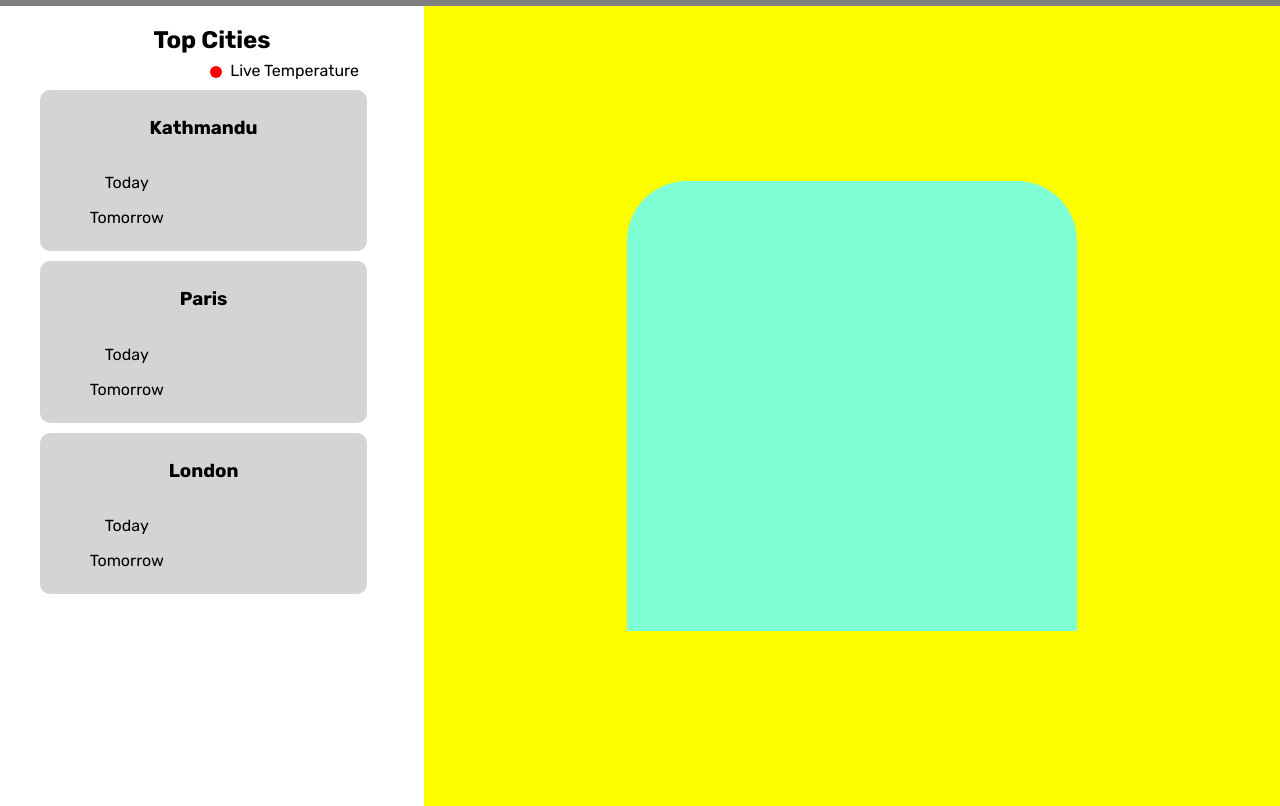
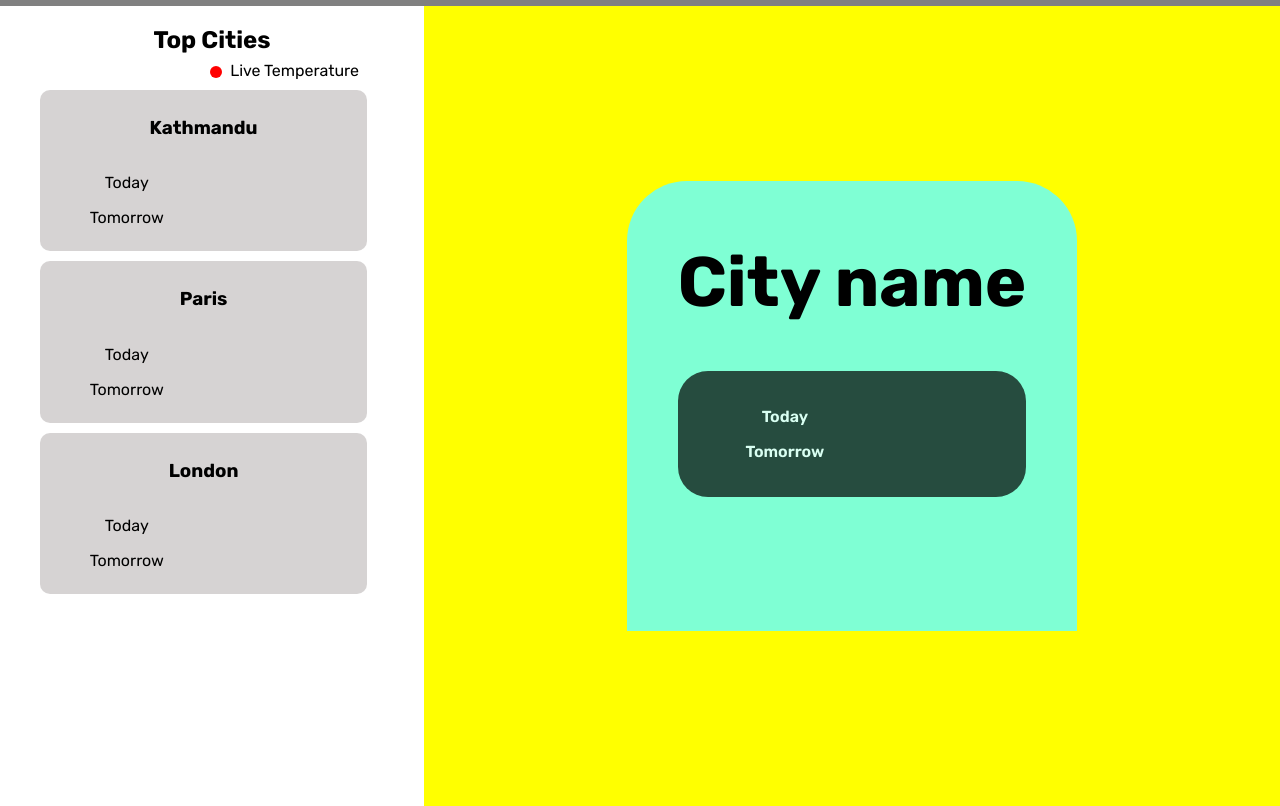
Before and after one commit to biraj299/weather, a plain HTML site: page index.html in a window 1280 px wide. Shown: the part 60-866 px from the top of the page. Drawn offline with nearby package versions, Linux system fonts and the light colour scheme; no server answers.

Commit message:
after search display

```diff
--- a/index.html
+++ b/index.html
@@ -78,7 +78,19 @@
         </div>
         <div class="aftersearch-box">
             <div class="card">
-
+                <div>
+                    <h1 id="aftersearch-city">City name</h1>
+                    <div class="info-box">
+                    <div class="today-tommorow">
+                        <p>Today</p>
+                        <p>Tomorrow</p>
+                    </div>
+                    <div class="actual-temp">
+                        <p id="curr_temperatureAfterSearch"></p>
+                        <p></p>
+                    </div>
+                    </div>
+                </div>
             </div>
         </div>
     </div>
--- a/script.js
+++ b/script.js
@@ -6,9 +6,12 @@ let city_input = document.querySelector("#search-box");
 let  city1 = document.querySelector("#city1");
 let  city2 = document.querySelector("#city2");
 let  city3 = document.querySelector("#city3");
+let cityAfterSearch = document.querySelector("#aftersearch-city");
 let curr_temp1 = document.querySelector("#curr_temperature1");
 let curr_temp2 = document.querySelector("#curr_temperature2");
 let curr_temp3 = document.querySelector("#curr_temperature3");
+let curr_tempAfterSearch = document.querySelector("#curr_temperatureAfterSearch");
+
 // let tomorow_url = `https://api.openweathermap.org/data/2.5/forecast?q==${city_input.value}&appid=64e9138c1522750f0d3147502cd153c0&units=metric`;
 
 let btn = document.querySelector("#search-icon");
@@ -17,9 +20,8 @@ btn.addEventListener("click", async()=>{
     console.log("hi clicked");
     let city = city_input.value;
      let temp = await getweather(city);
-     display_city.innerText = city;
-
-    celius.innerText = temp;
+     cityAfterSearch.innerText = city.charAt(0).toUpperCase()+city.slice(1);
+    curr_tempAfterSearch.innerText = temp;
 
 })
 
--- a/style.css
+++ b/style.css
@@ -103,4 +103,29 @@ text-align: center;
     width: 450px;
     border-radius: 60px 60px 0px 0px;
     background-color: aquamarine;
+    text-align: center;
+    display: flex;
+    justify-content: center;
 }
+
+.card div{
+
+}
+
+.card div h1{
+    font-size: 70px;
+    margin-top: 60px;
+}
+
+.card div .info-box{
+    background-color: black;
+    opacity: 0.7;
+    padding: 20px 40px;
+    border-radius: 30px;
+
+    font-weight: 600;
+    color: white;
+}
+.card div .info-box .actual-temp p{
+    color: white;
+}
```
